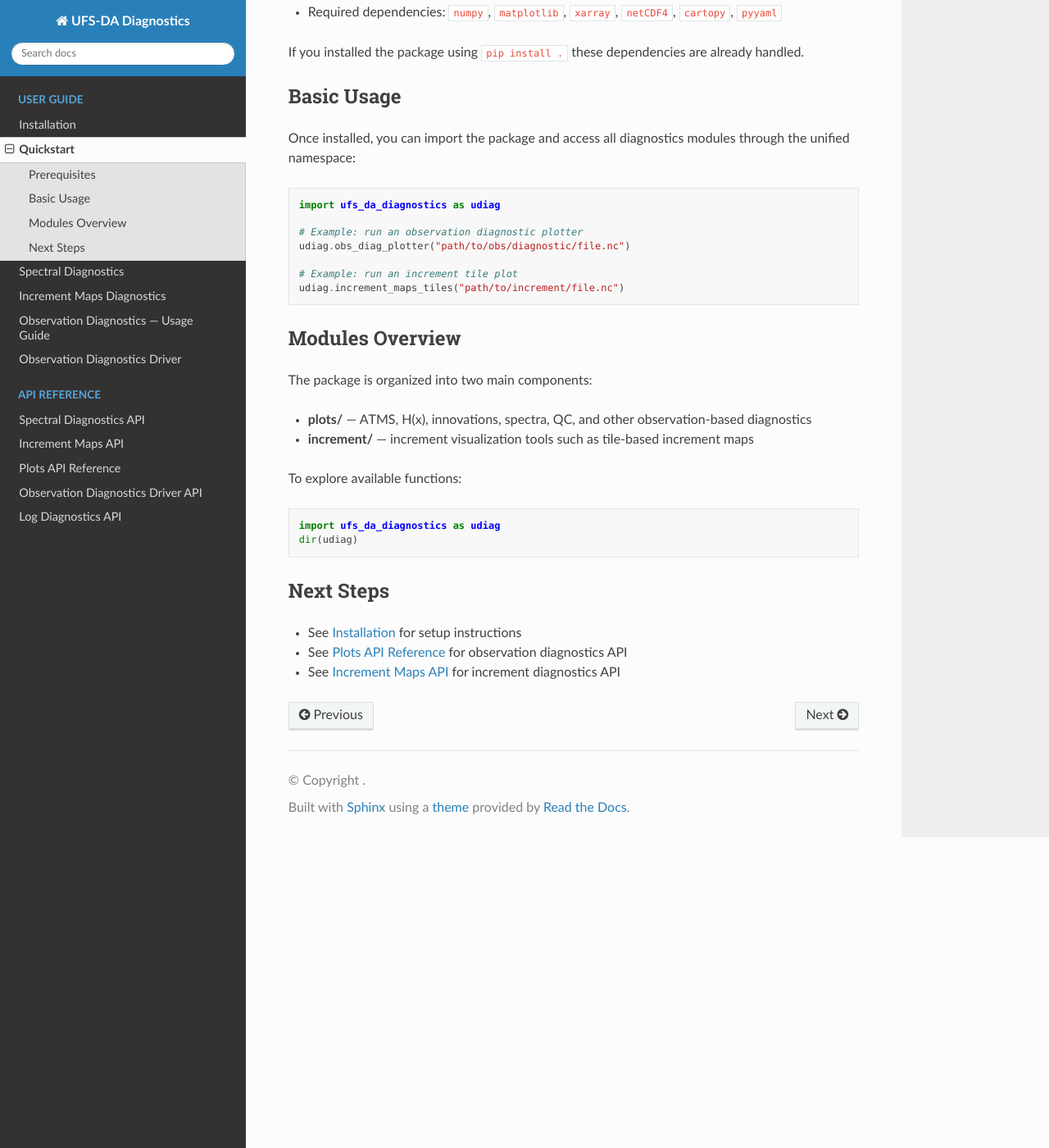
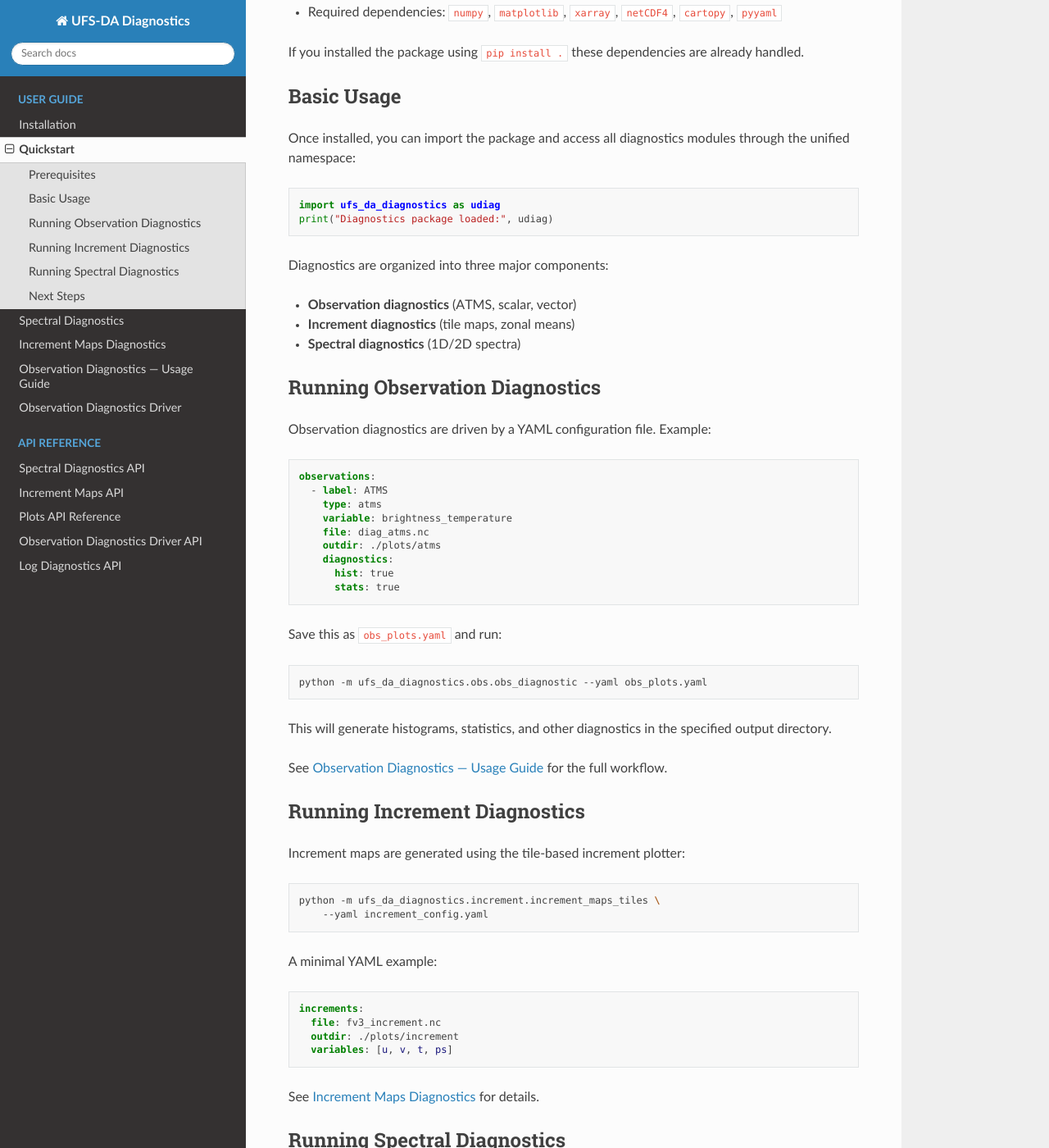
Before and after one commit to jkbk2004/ufs_da_diagnostics, a Sphinx documentation site: the page built from docs/quickstart.rst, in a window 1280 px wide and 1400 px high, scrolled down 382 px. Shown: the whole window at 82% size. Built offline with Sphinx 7.4.7 and the Read the Docs theme 3.1.0, drawn with Linux system fonts in a browser that asks for light colours; pages that are not in the unit, such as notebooks, are missing from menus; some of the changed text lies outside the part shown.

Commit message:
Update quickstart.rst

```diff
--- a/docs/quickstart.rst
+++ b/docs/quickstart.rst
@@ -1,9 +1,11 @@
+
 Quickstart
 ==========
 
 This page provides a fast introduction to installing and using the
 ``ufs-da-diagnostics`` package. The goal is to help you run your first
 diagnostic plot or increment visualization in just a few steps.
+
 
 Prerequisites
 -------------
@@ -18,6 +20,7 @@ You will need:
 If you installed the package using ``pip install .`` these dependencies
 are already handled.
 
+
 Basic Usage
 -----------
 
@@ -27,33 +30,89 @@ modules through the unified namespace:
 .. code-block:: python
 
     import ufs_da_diagnostics as udiag
+    print("Diagnostics package loaded:", udiag)
 
-    # Example: run an observation diagnostic plotter
-    udiag.obs_diag_plotter("path/to/obs/diagnostic/file.nc")
+Diagnostics are organized into three major components:
 
-    # Example: run an increment tile plot
-    udiag.increment_maps_tiles("path/to/increment/file.nc")
+- **Observation diagnostics** (ATMS, scalar, vector)
+- **Increment diagnostics** (tile maps, zonal means)
+- **Spectral diagnostics** (1D/2D spectra)
 
-Modules Overview
-----------------
 
-The package is organized into two main components:
+Running Observation Diagnostics
+-------------------------------
 
-- **plots/** — ATMS, H(x), innovations, spectra, QC, and other
-  observation-based diagnostics
-- **increment/** — increment visualization tools such as tile-based
-  increment maps
+Observation diagnostics are driven by a YAML configuration file. Example:
 
-To explore available functions:
+.. code-block:: yaml
+
+    observations:
+      - label: ATMS
+        type: atms
+        variable: brightness_temperature
+        file: diag_atms.nc
+        outdir: ./plots/atms
+        diagnostics:
+          hist: true
+          stats: true
+
+Save this as ``obs_plots.yaml`` and run:
+
+.. code-block:: bash
+
+    python -m ufs_da_diagnostics.obs.obs_diagnostic --yaml obs_plots.yaml
+
+This will generate histograms, statistics, and other diagnostics in the
+specified output directory.
+
+See :doc:`usage_plots` for the full workflow.
+
+
+Running Increment Diagnostics
+-----------------------------
+
+Increment maps are generated using the tile‑based increment plotter:
+
+.. code-block:: bash
+
+    python -m ufs_da_diagnostics.increment.increment_maps_tiles \
+        --yaml increment_config.yaml
+
+A minimal YAML example:
+
+.. code-block:: yaml
+
+    increments:
+      file: fv3_increment.nc
+      outdir: ./plots/increment
+      variables: [u, v, t, ps]
+
+See :doc:`usage_increment` for details.
+
+
+Running Spectral Diagnostics
+----------------------------
+
+Spectral diagnostics use the ``SpectraPlotter`` class:
 
 .. code-block:: python
 
-    import ufs_da_diagnostics as udiag
-    dir(udiag)
+    from ufs_da_diagnostics.plots.spectra_plots import SpectraPlotter
+
+    plotter = SpectraPlotter()
+    plotter.plot_spectra(core, level=50,
+                         ctrl_name="CTRL",
+                         exp_name="EXP",
+                         fname="spectra_level50.png")
+
+See :doc:`usage_spectra` for full examples.
+
 
 Next Steps
 ----------
 
 - See :doc:`installation` for setup instructions
-- See :doc:`api/plots` for observation diagnostics API
-- See :doc:`api/increment` for increment diagnostics API
+- See :doc:`usage_plots` for observation diagnostics
+- See :doc:`usage_increment` for increment diagnostics
+- See :doc:`usage_spectra` for spectral diagnostics
+- See :doc:`api/plots` and :doc:`api/increment` for API details
```
